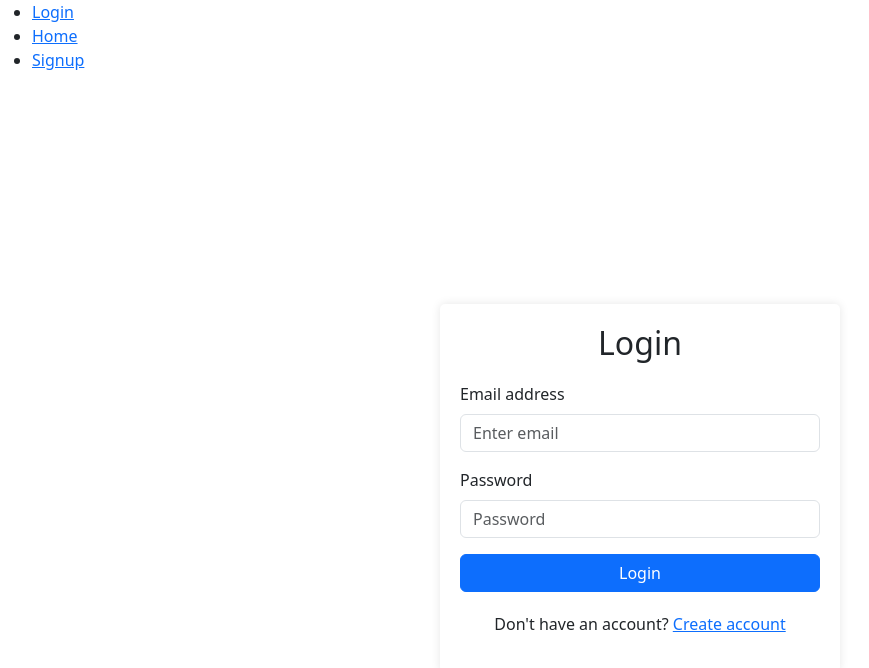
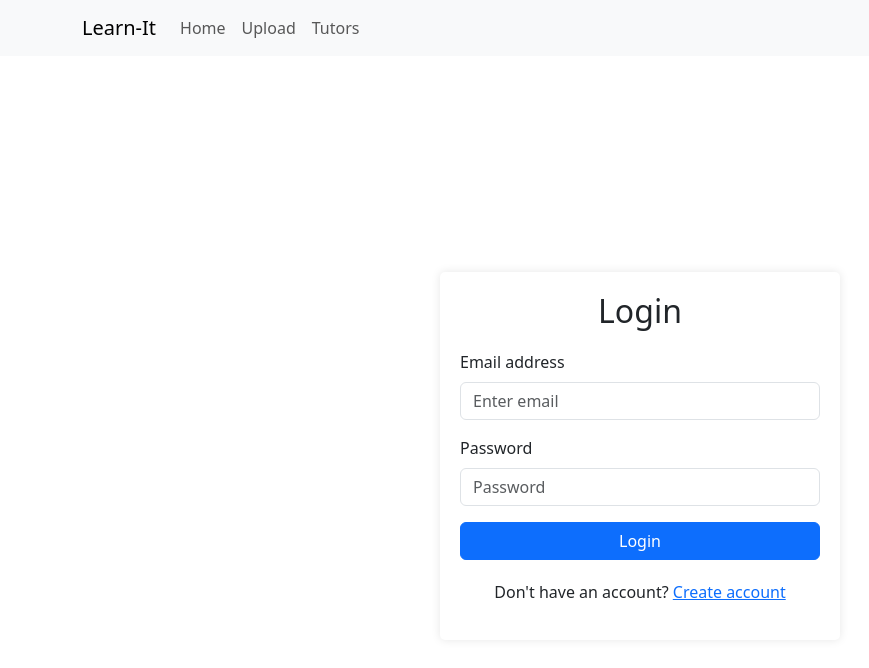
Before and after one commit to DeclanGazil02/learn-it, a React (Vite) app: page / in a window 1280 px wide. Shown: the top 668 px of the page, without its empty margins (0-869 px from the left). Built offline with nearby package versions, Linux system fonts and the light colour scheme.

Commit message:
Create navbar

```diff
--- a/src/Components/Navbar.jsx
+++ /dev/null
@@ -1,25 +0,0 @@
-import { Outlet, Link } from "react-router-dom";
-
-const Navbar = () => {
-  return (
-    <>
-      <nav >
-        <ul >
-          <li>
-            <Link to="/">Login</Link>
-          </li>
-          <li>
-            <Link to="/home">Home</Link>
-          </li>
-          <li>
-            <Link to="/signup">Signup</Link>
-          </li>
-        </ul>
-      </nav>
-
-      <Outlet />
-    </>
-  )
-};
-
-export default Navbar;
--- /dev/null
+++ b/src/Components/NavbarComponent.jsx
@@ -0,0 +1,29 @@
+import { Outlet, Link } from "react-router-dom";
+import Container from 'react-bootstrap/Container';
+import Nav from 'react-bootstrap/Nav';
+import Navbar from 'react-bootstrap/Navbar';
+import NavDropdown from 'react-bootstrap/NavDropdown';
+
+const NavbarComponent = () => {
+  return (
+    <>
+      <Navbar expand="lg" className="bg-body-tertiary">
+        <Container>
+          <Navbar.Brand href="/">Learn-It</Navbar.Brand>
+          <Navbar.Toggle aria-controls="basic-navbar-nav" />
+          <Navbar.Collapse id="basic-navbar-nav">
+            <Nav className="me-auto">
+              <Nav.Link href="/">Home</Nav.Link>
+              <Nav.Link href="/">Upload</Nav.Link>
+              <Nav.Link href="/">Tutors</Nav.Link>
+            </Nav>
+          </Navbar.Collapse>
+        </Container>
+      </Navbar>
+
+      <Outlet />
+    </>
+  )
+};
+
+export default NavbarComponent;
--- a/src/main.jsx
+++ b/src/main.jsx
@@ -2,7 +2,7 @@
 import { BrowserRouter, Routes, Route } from "react-router-dom";
 import Login from "./Components/Login"
 import SignUp from "./Components/SignUp";
-import Navbar from "./Components/Navbar"
+import NavbarComponent from "./Components/NavbarComponent"
 import Home from "./Components/Home";
 
 import 'bootstrap/dist/css/bootstrap.min.css';
@@ -11,7 +11,7 @@
   return (
     <BrowserRouter>
       <Routes>
-        <Route path="/" element={<Navbar />}>
+        <Route path="/" element={<NavbarComponent />}>
           <Route index element={<Login />} />
           <Route path="signup" element={<SignUp />} />
           <Route path="home" element={<Home />} />
```
Also changed, not shown: src/Components/Upload.jsx (added).
